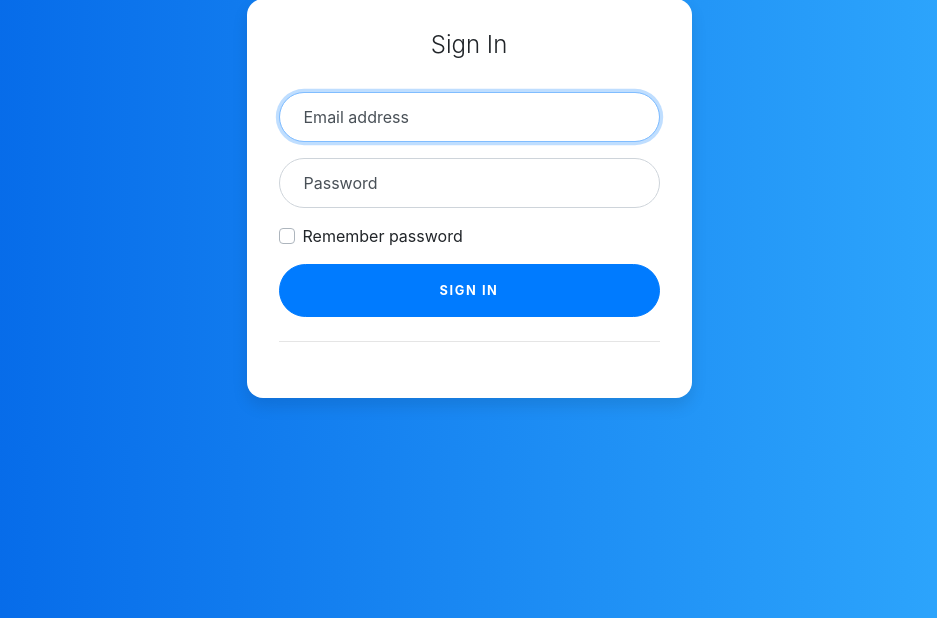
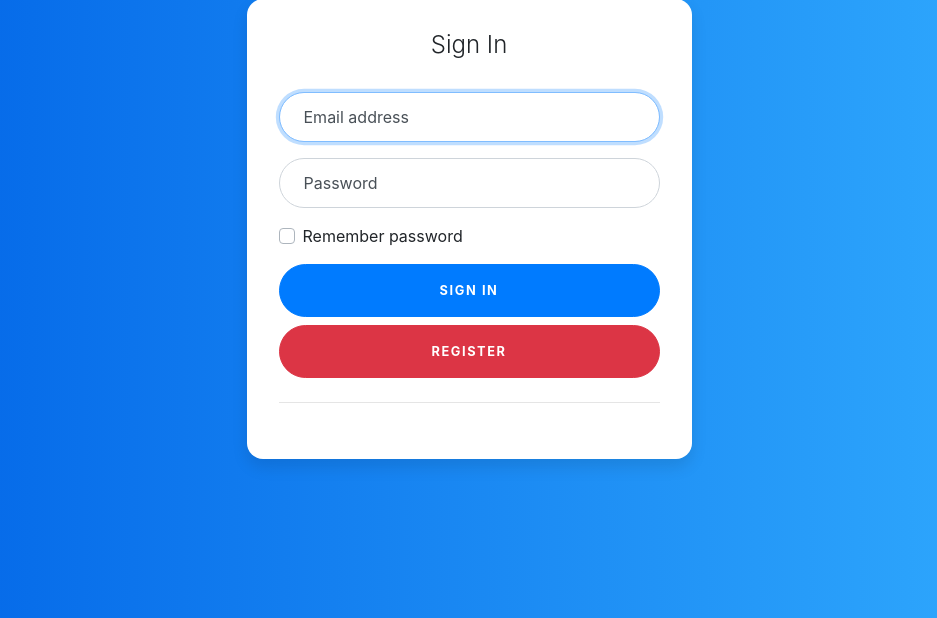
Before and after one commit to JcYasantha/Garbage-Management-System, a CodeIgniter 4 app: template app/Views/welcome_message.php in a window 1280 px wide. Shown: the part 49-667 px from the top of the page, without its empty margins (171-1108 px from the left). Run offline with PHP 8.4 and a stand-in for CodeIgniter, Linux system fonts and the light colour scheme; the template is opened without the code that fills it, so the values that code supplies are empty; some libraries are stand-ins or nearby versions.

Commit message:
Register button for user in login interface

```diff
--- a/app/Views/welcome_message.php
+++ b/app/Views/welcome_message.php
@@ -176,6 +176,7 @@
                             </div>
                             <button class="btn btn-lg btn-primary btn-block text-uppercase" type="submit">Sign
                                 in</button>
+								<button class="btn btn-lg btn-danger btn-block text-uppercase" type="submit">Register</button>
                             <hr class="my-4">
                         </form>
                     </div>
```
